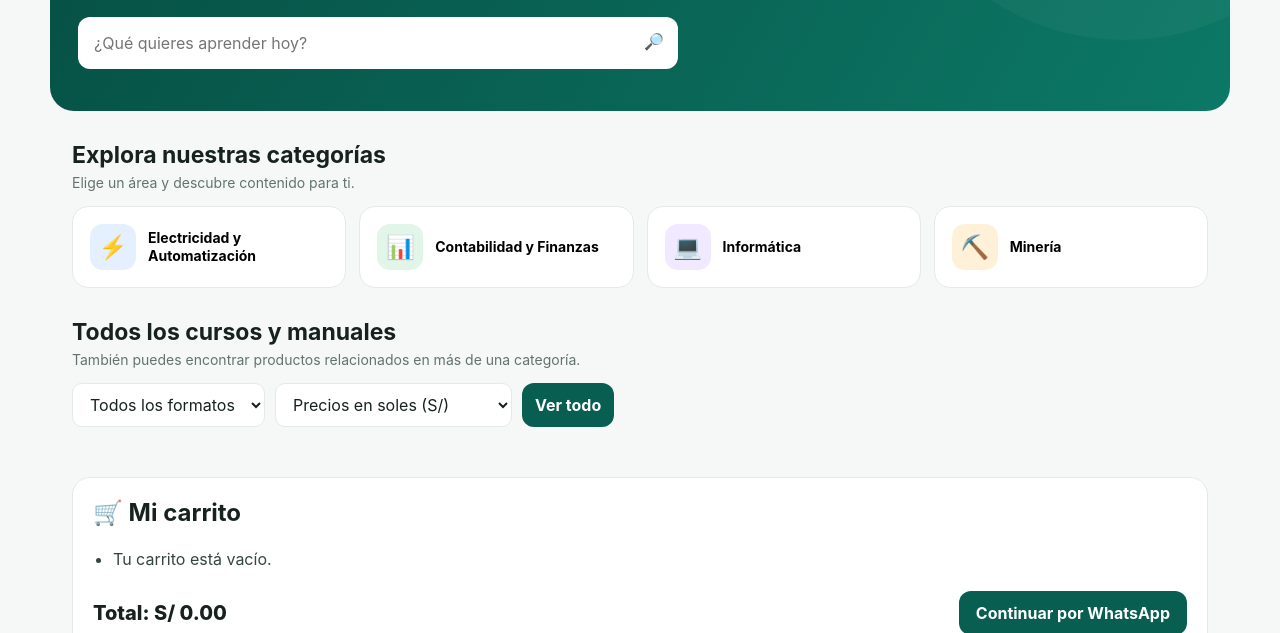
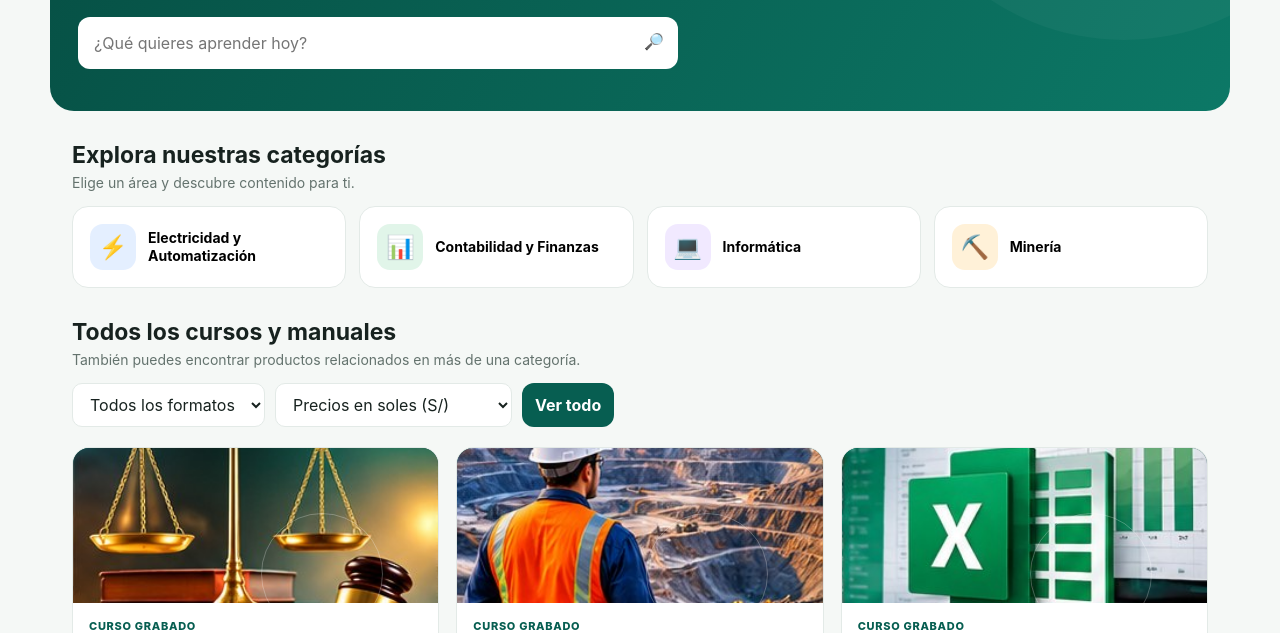
Before and after one commit to tomatucurso/web, a plain HTML site: page index.html in a window 1280 px wide. Shown: the part 319-952 px from the top of the page. Drawn offline with Linux system fonts and the light colour scheme.

Commit message:
Fix JavaScript syntax error preventing catalog filters

```diff
--- a/index.html
+++ b/index.html
@@ -36,7 +36,8 @@ const products=[
 {id:'log-cab-man',name:'Lógica Cableada',type:'Manual digital',cat:['Electricidad y Automatización'],icon:'🔌',desc:'Manual de circuitos eléctricos de mando y fuerza.',pen:7,usd:3},
 {id:'elec-dom-man',name:'Electricidad Domiciliaria',type:'Manual digital',cat:['Electricidad y Automatización'],icon:'🏠',desc:'Manual de fundamentos de instalaciones eléctricas.',pen:5,usd:2}
 ];
-const coverMap={'trib-aud':'tributacion-auditoria','mant-min':'mantenimiento-minero','excel':'excel','elect-ind':'electricidad-industrial','electro-ind':'electronica-industrial','plc-s71200':'plc-s71200-hmi','plc-schneider':'plc-schneider','plc-ab':'plc-allen-bradley','logo-v8':'logo-v8-siemens','dipl-control':'ingenieria-control','instr-ind':'instrumentacion-industrial','trib-min':'tributacion-minera','cont-min':'contabilidad-minera','plc-arduino-man':'plc-arduino'};\nlet activeCat='Todos',cart=[];const $=id=>document.getElementById(id);const currency=()=> $('currency').value;const money=p=>new Intl.NumberFormat('es-PE',{style:'currency',currency:currency()}).format(p);
+const coverMap={'trib-aud':'tributacion-auditoria','mant-min':'mantenimiento-minero','excel':'excel','elect-ind':'electricidad-industrial','electro-ind':'electronica-industrial','plc-s71200':'plc-s71200-hmi','plc-schneider':'plc-schneider','plc-ab':'plc-allen-bradley','logo-v8':'logo-v8-siemens','dipl-control':'ingenieria-control','instr-ind':'instrumentacion-industrial','trib-min':'tributacion-minera','cont-min':'contabilidad-minera','plc-arduino-man':'plc-arduino'};
+let activeCat='Todos',cart=[];const $=id=>document.getElementById(id);const currency=()=> $('currency').value;const money=p=>new Intl.NumberFormat('es-PE',{style:'currency',currency:currency()}).format(p);
 function price(p){return currency()==='PEN'?p.pen:p.usd}
 function render(){const q=$('search').value.trim().toLowerCase(),t=$('type').value;const list=products.filter(p=>(activeCat==='Todos'||p.cat.includes(activeCat))&&(t==='Todos'||p.type===t)&&(!q||(p.name+' '+p.desc+' '+p.cat.join(' ')).toLowerCase().includes(q)));$('catalogTitle').textContent=activeCat==='Todos'?'Todos los cursos y manuales':activeCat;$('catalog').innerHTML=list.map(p=>{const added=cart.includes(p.id),v=price(p);return '<article class="product"><div class="cover"><img src="assets/covers/'+(coverMap[p.id]||'contabilidad-finanzas')+'.jpg" alt="Portada '+p.name+'" loading="lazy" onload="this.nextElementSibling.style.display=\'none\'" onerror="this.style.display=\'none\'"><span>'+p.icon+'</span></div><div class="pbody"><span class="tag">'+p.type+'</span><h3>'+p.name+'</h3><p class="desc">'+p.desc+'</p><div class="chips">'+p.cat.map(c=>'<span class="chip">'+c+'</span>').join('')+'</div><div class="price">'+(v==null?'<small>Precio por confirmar</small>':money(v))+'</div><button class="add" onclick="add(\''+p.id+'\')" '+(added?'disabled':'')+'>'+(added?'Agregado al carrito':'Agregar al carrito')+'</button></div></article>'}).join('')||'<div class="empty">No encontramos productos con esos filtros.</div>';document.querySelectorAll('.cat').forEach(b=>b.classList.toggle('active',b.dataset.cat===activeCat));renderCart()}
 function renderCart(){const chosen=products.filter(p=>cart.includes(p.id));$('count').textContent=chosen.length;$('items').innerHTML=chosen.map(p=>'<li>'+p.name+' — '+(price(p)==null?'Precio por confirmar':money(price(p)))+' <button onclick="removeItem(\''+p.id+'\')">Quitar</button></li>').join('')||'<li>Tu carrito está vacío.</li>';const known=chosen.every(p=>price(p)!=null);$('total').textContent='Total: '+(known?money(chosen.reduce((s,p)=>s+price(p),0)):'A cotizar');$('buy').disabled=!chosen.length}
```
